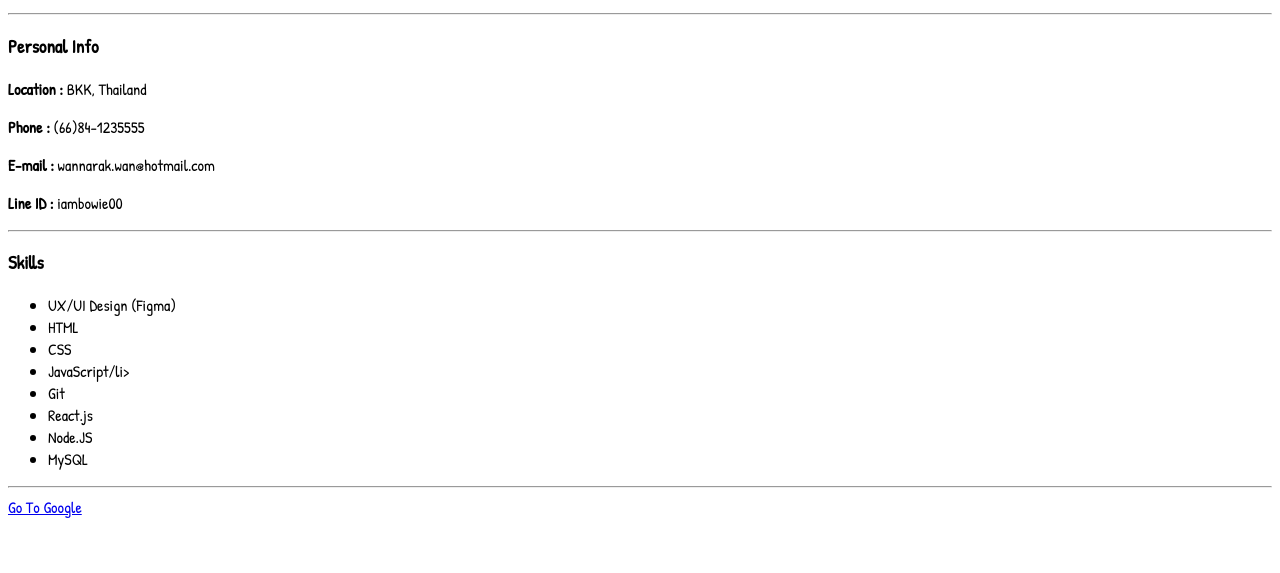
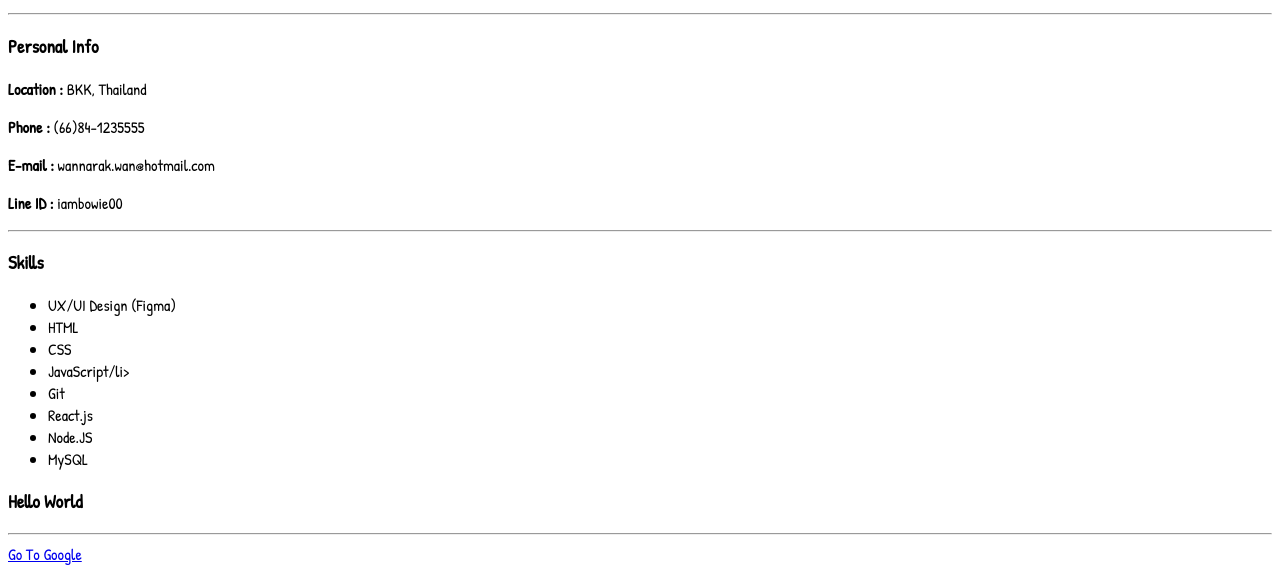
Before and after one commit to Wannarak2659/HTML, a plain HTML site: page index.html in a window 1280 px wide. Shown: the part 460-1033 px from the top of the page. Before the commit the page ends 986 px from the top, so only its background shows below. Drawn offline with Linux system fonts and the light colour scheme.

Commit message:
Edit Hello World

```diff
--- a/index.html
+++ b/index.html
@@ -73,7 +73,11 @@
         <li>React.js</li>
         <li>Node.JS</li>
         <li>MySQL</li>
+
     </ul>
+  <!-- Edit for  Github-->
+
+<h3>Hello World</h3>
     <hr>
     <a href="https://www.google.com">Go To Google</a>
 </body>
```
